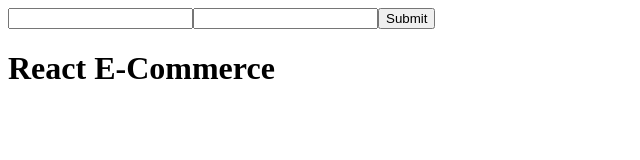
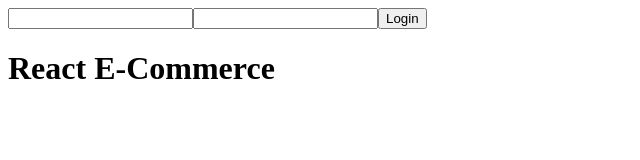
Before and after one commit to mhirrt12/react-ecommerce, a React (Vite) app: page /login in a window 1280 px wide. Shown: the top 160 px of the page, without its empty margins (0-640 px from the left). Built offline with nearby package versions, Linux system fonts and the light colour scheme.

Commit message:
feat: replace submit input with button in Login component

```diff
--- a/src/pages/Login.jsx
+++ b/src/pages/Login.jsx
@@ -20,7 +20,7 @@ const Login = () => {
     type="password"
     {...register("password")}
 />
-                <input type="submit" placeholder="Login"/>
+                <button type="submit">Login</button>
 
         </form>
 
```
